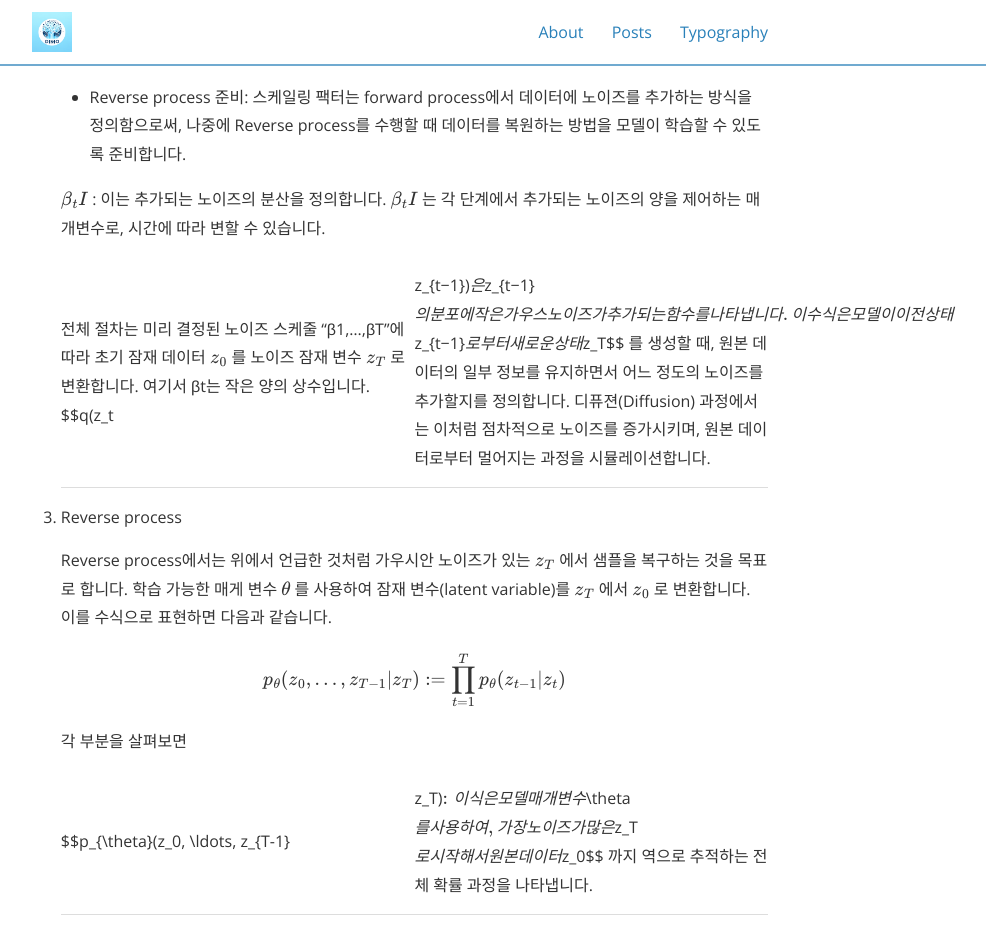
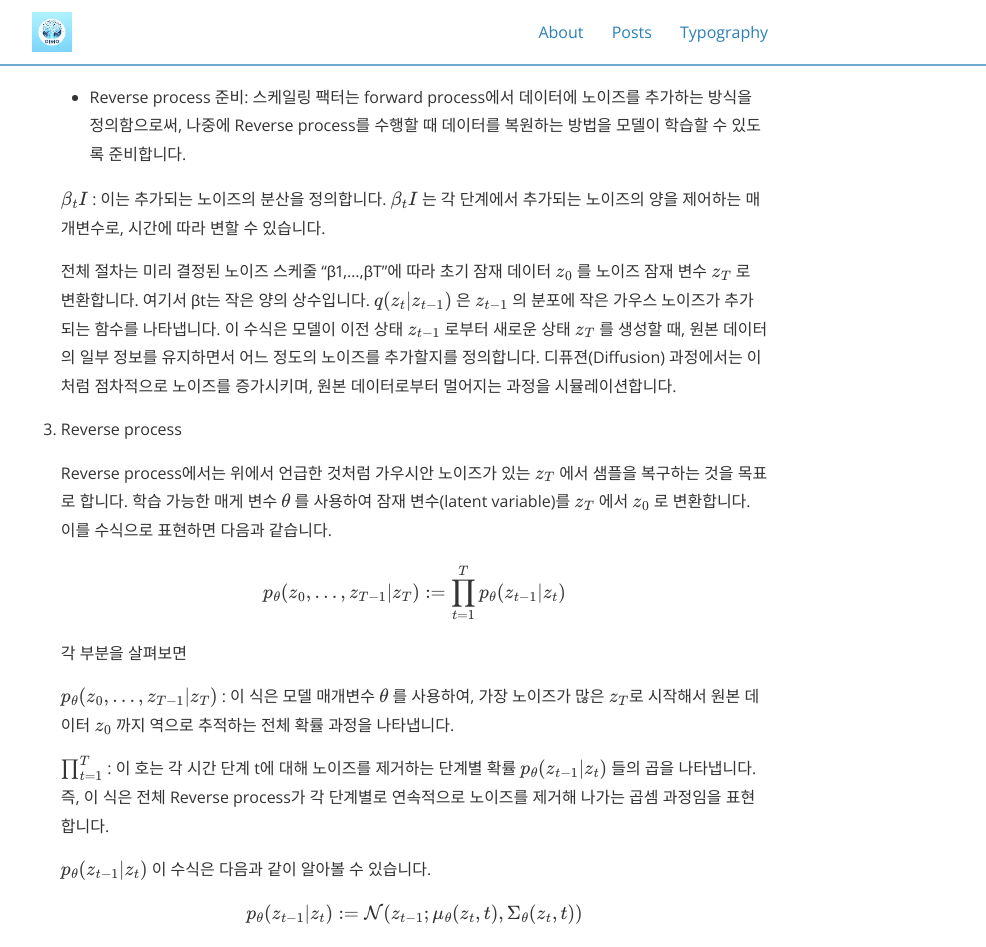
Before and after one commit to dinhoitt/dinhoitt.github.io, a Jekyll site: the page built from _posts/2024-02-07-Diffusion 설명.md, in a window 1280 px wide and 1400 px high, scrolled down 2861 px. Shown: the top 947 px of the window, without its empty margins (240-1226 px from the left). Built offline with Jekyll 4.4.1, drawn with Linux system fonts in a browser that asks for light colours; nearby versions of some CDN libraries; formulas are drawn with MathJax 3; comment, search, counter and statistics services are not loaded; some of the changed text lies outside the part shown.

Commit message:
post 수식 깨짐 수정 및 category 수정

```diff
--- a/_posts/2024-02-07-Diffusion 설명.md
+++ b/_posts/2024-02-07-Diffusion 설명.md
@@ -61,23 +61,23 @@ cover:  "/assets/post/auffusion_image.png"
 
     $$\beta_t I$$ : 이는 추가되는 노이즈의 분산을 정의합니다. $$\beta_t I$$ 는 각 단계에서 추가되는 노이즈의 양을 제어하는 매개변수로, 시간에 따라 변할 수 있습니다.
 
-    전체 절차는 미리 결정된 노이즈 스케줄 "β1,...,βT"에 따라 초기 잠재 데이터 $$z_0$$ 를 노이즈 잠재 변수 $$z_T$$ 로 변환합니다. 여기서 βt는 작은 양의 상수입니다. $$q(z_t | z_{t−1})$$ 은 $$z_{t−1}$$ 의 분포에 작은 가우스 노이즈가 추가되는 함수를 나타냅니다. 이 수식은 모델이 이전 상태 $$z_{t−1}$$ 로부터 새로운 상태 $$z_T$$ 를 생성할 때, 원본 데이터의 일부 정보를 유지하면서 어느 정도의 노이즈를 추가할지를 정의합니다. 디퓨젼(Diffusion) 과정에서는 이처럼 점차적으로 노이즈를 증가시키며, 원본 데이터로부터 멀어지는 과정을 시뮬레이션합니다.
+    전체 절차는 미리 결정된 노이즈 스케줄 "β1,...,βT"에 따라 초기 잠재 데이터 $$z_0$$ 를 노이즈 잠재 변수 $$z_T$$ 로 변환합니다. 여기서 βt는 작은 양의 상수입니다. $$q(z_t \vert z_{t−1})$$ 은 $$z_{t−1}$$ 의 분포에 작은 가우스 노이즈가 추가되는 함수를 나타냅니다. 이 수식은 모델이 이전 상태 $$z_{t−1}$$ 로부터 새로운 상태 $$z_T$$ 를 생성할 때, 원본 데이터의 일부 정보를 유지하면서 어느 정도의 노이즈를 추가할지를 정의합니다. 디퓨젼(Diffusion) 과정에서는 이처럼 점차적으로 노이즈를 증가시키며, 원본 데이터로부터 멀어지는 과정을 시뮬레이션합니다.
 
 3. Reverse process
 
     Reverse process에서는 위에서 언급한 것처럼 가우시안 노이즈가 있는 $$z_T$$ 에서 샘플을 복구하는 것을 목표로 합니다. 학습 가능한 매게 변수 $$\theta$$ 를 사용하여 잠재 변수(latent variable)를 $$z_T$$ 에서 $$z_0$$ 로 변환합니다. 이를 수식으로 표현하면 다음과 같습니다.
 
-    $$p_{\theta}(z_0, \ldots, z_{T-1}|z_T) := \prod_{t=1}^{T} p_{\theta}(z_{t-1}|z_t)$$
+    $$p_{\theta}(z_0, \ldots, z_{T-1}\vert z_T) := \prod_{t=1}^{T} p_{\theta}(z_{t-1}\vert z_t)$$
 
     각 부분을 살펴보면
 
-    $$p_{\theta}(z_0, \ldots, z_{T-1}|z_T)$$ : 이 식은 모델 매개변수 $$\theta$$ 를 사용하여, 가장 노이즈가 많은 $$z_T$$로 시작해서 원본 데이터 $$z_0$$ 까지 역으로 추적하는 전체 확률 과정을 나타냅니다.
+    $$p_{\theta}(z_0, \ldots, z_{T-1}\vert z_T)$$ : 이 식은 모델 매개변수 $$\theta$$ 를 사용하여, 가장 노이즈가 많은 $$z_T$$로 시작해서 원본 데이터 $$z_0$$ 까지 역으로 추적하는 전체 확률 과정을 나타냅니다.
 
-    $$\prod_{t=1}^{T}$$ : 이 호는 각 시간 단계 t에 대해 노이즈를 제거하는 단계별 확률 $$p_{\theta}(z_{t-1}|z_t)$$ 들의 곱을 나타냅니다. 즉, 이 식은 전체 Reverse process가 각 단계별로 연속적으로 노이즈를 제거해 나가는 곱셈 과정임을 표현합니다.
+    $$\prod_{t=1}^{T}$$ : 이 호는 각 시간 단계 t에 대해 노이즈를 제거하는 단계별 확률 $$p_{\theta}(z_{t-1}\vert z_t)$$ 들의 곱을 나타냅니다. 즉, 이 식은 전체 Reverse process가 각 단계별로 연속적으로 노이즈를 제거해 나가는 곱셈 과정임을 표현합니다.
 
-    $$p_{\theta}(z_{t-1}|z_t)$$ 이 수식은 다음과 같이 알아볼 수 있습니다.
+    $$p_{\theta}(z_{t-1}\vert z_t)$$ 이 수식은 다음과 같이 알아볼 수 있습니다.
 
-    $$p_{\theta}(z_{t-1}|z_t) := \mathcal{N}(z_{t-1}; \mu_{\theta}(z_t, t), \Sigma_{\theta}(z_t, t))$$
+    $$p_{\theta}(z_{t-1}\vert z_t) := \mathcal{N}(z_{t-1}; \mu_{\theta}(z_t, t), \Sigma_{\theta}(z_t, t))$$
 
     즉 이 수식은 $$z_T$$ 가 주어졌을 때 다음 상태 $$z_{t−1}$$ 의 확률 분포를 나타내는 조건부 확률 분포입니다.
 
--- a/category/인공지능-공부/index.html
+++ b/category/인공지능-분야-공부/index.html
@@ -4,7 +4,7 @@ layout: default
 <div class="post-list">
 
     <header class="post-header">
-        <h1 class="post-title">Posts in "인공지능-공부"</h1>
+        <h1 class="post-title">Posts in "인공지능-분야-공부"</h1>
     </header>
 
     <span class="page-divider">
@@ -17,8 +17,8 @@ layout: default
 
             <li>
                 <strong>
-                    <a class="post-link" href="https://dinhoitt.github.io/%EB%85%BC%EB%AC%B8-%EB%A6%AC%EB%B7%B0/%EC%9D%B8%EA%B3%B5%EC%A7%80%EB%8A%A5-%EA%B3%B5%EB%B6%80/2024/02/07/Diffusion-&-Hifi-GAN-for-Auffusion-&-AudioLDM2-%EB%A6%AC%EB%B7%B0.html">
-                        Diffusion & Hifi-GAN for Auffusion & AudioLDM2 리뷰
+                    <a class="post-link" href="https://dinhoitt.github.io/%EC%9D%B8%EA%B3%B5%EC%A7%80%EB%8A%A5-%EB%B6%84%EC%95%BC-%EA%B3%B5%EB%B6%80/2024/02/07/Diffusion-%EC%84%A4%EB%AA%85.html">
+                        Diffusion 설명
                     </a>
                 </strong>
                 <span class="post-date"> - 07 February 2024</span>
```
